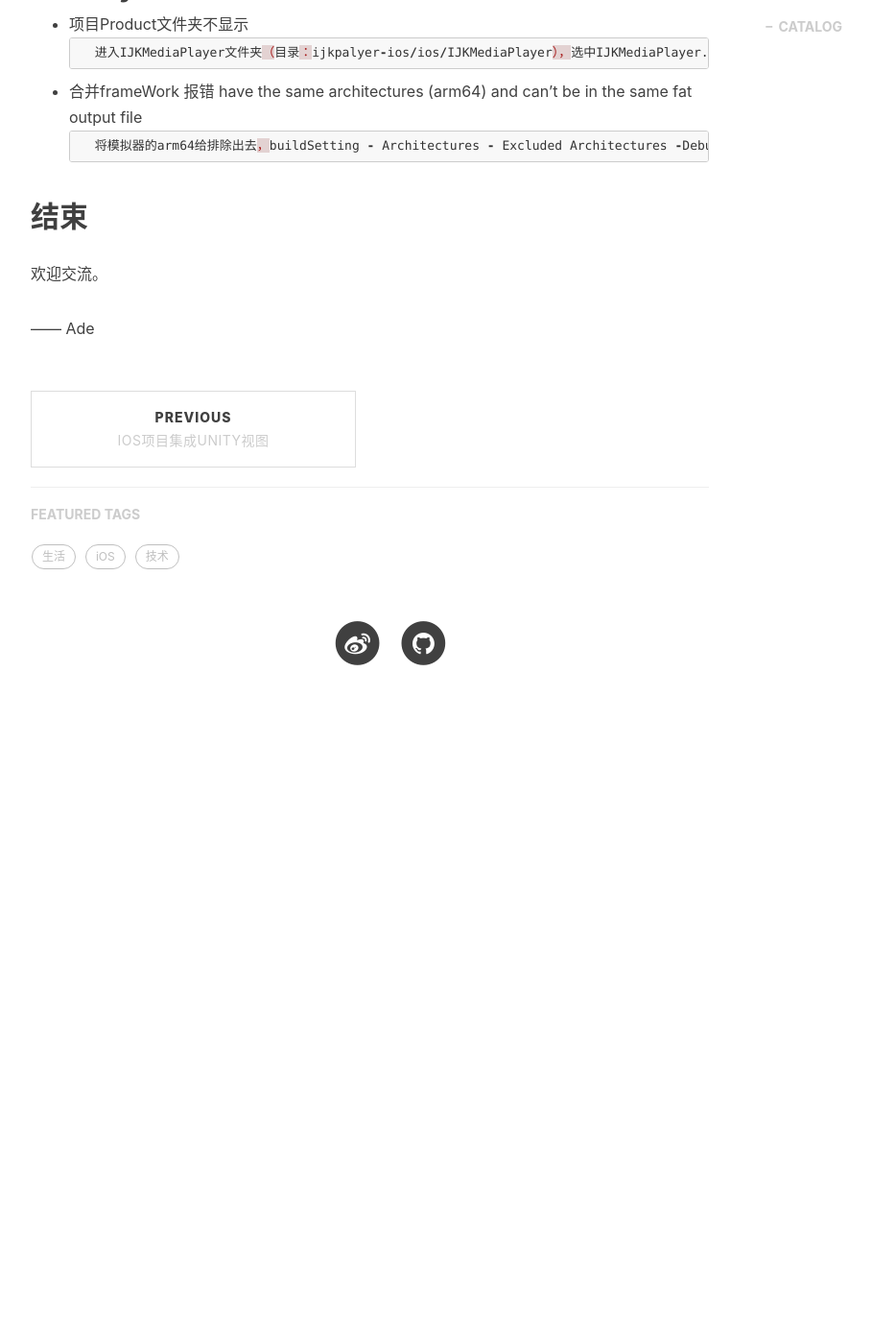
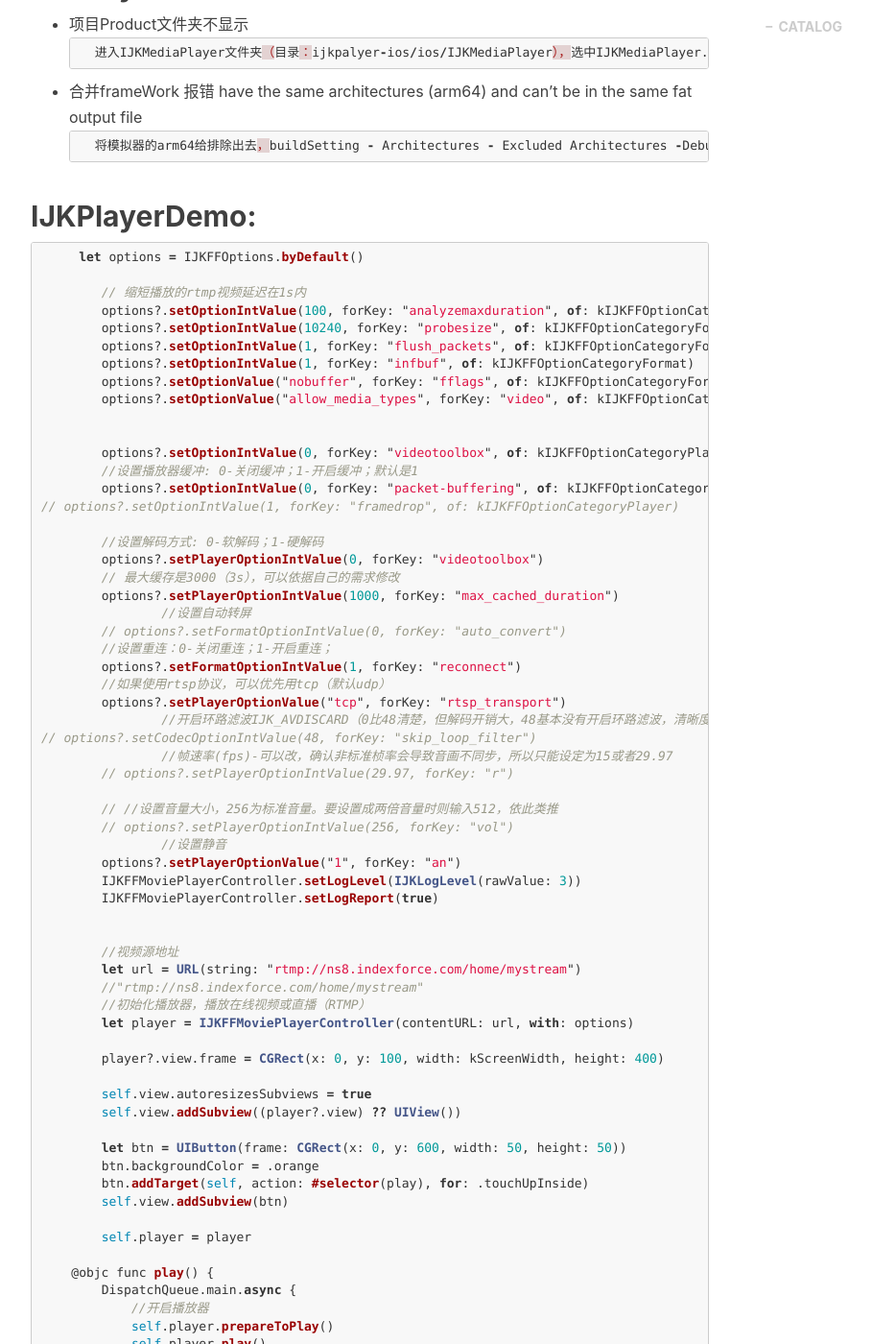
Before and after one commit to Zkim/Zkim.github.io, a Jekyll site: the page built from _posts/2023-02-15-iOS集成IJKPlayer问题.markdown, in a window 1280 px wide and 1400 px high, scrolled down 986 px. Shown: the whole window at 96% size, without its empty margins (233-1142 px from the left). Built offline with Jekyll 4.4.1, drawn with Linux system fonts in a browser that asks for light colours; nearby versions of some CDN libraries; comment, search, counter and statistics services are not loaded; before the commit the page ends 1749 px from its top, so only the background shows below that; some of the changed text lies outside the part shown.

Commit message:
添加ijkPlayer Demo

````diff
--- a/_posts/2023-02-15-iOS集成IJKPlayer问题.markdown
+++ b/_posts/2023-02-15-iOS集成IJKPlayer问题.markdown
@@ -39,7 +39,78 @@
     将模拟器的arm64给排除出去，buildSetting - Architectures - Excluded Architectures -Debug/Release  选择Any iOS Simulator SDK 添加上arm64
 ```
 
+## IJKPlayerDemo:
+```js
+     let options = IJKFFOptions.byDefault()
 
+        // 缩短播放的rtmp视频延迟在1s内
+        options?.setOptionIntValue(100, forKey: "analyzemaxduration", of: kIJKFFOptionCategoryFormat)
+        options?.setOptionIntValue(10240, forKey: "probesize", of: kIJKFFOptionCategoryFormat)
+        options?.setOptionIntValue(1, forKey: "flush_packets", of: kIJKFFOptionCategoryFormat)
+        options?.setOptionIntValue(1, forKey: "infbuf", of: kIJKFFOptionCategoryFormat)
+        options?.setOptionValue("nobuffer", forKey: "fflags", of: kIJKFFOptionCategoryFormat)
+        options?.setOptionValue("allow_media_types", forKey: "video", of: kIJKFFOptionCategoryFormat)
+
+
+        options?.setOptionIntValue(0, forKey: "videotoolbox", of: kIJKFFOptionCategoryPlayer)
+        //设置播放器缓冲: 0-关闭缓冲；1-开启缓冲；默认是1
+        options?.setOptionIntValue(0, forKey: "packet-buffering", of: kIJKFFOptionCategoryPlayer)
+//        options?.setOptionIntValue(1, forKey: "framedrop", of: kIJKFFOptionCategoryPlayer)
+
+        //设置解码方式: 0-软解码；1-硬解码
+        options?.setPlayerOptionIntValue(0, forKey: "videotoolbox")
+        // 最大缓存是3000（3s），可以依据自己的需求修改
+        options?.setPlayerOptionIntValue(1000, forKey: "max_cached_duration")
+                //设置自动转屏
+        //        options?.setFormatOptionIntValue(0, forKey: "auto_convert")
+        //设置重连：0-关闭重连；1-开启重连；
+        options?.setFormatOptionIntValue(1, forKey: "reconnect")
+        //如果使用rtsp协议，可以优先用tcp（默认udp）
+        options?.setPlayerOptionValue("tcp", forKey: "rtsp_transport")
+                //开启环路滤波IJK_AVDISCARD（0比48清楚，但解码开销大，48基本没有开启环路滤波，清晰度低，解码开销小）
+//                options?.setCodecOptionIntValue(48, forKey: "skip_loop_filter")
+                //帧速率(fps)-可以改，确认非标准桢率会导致音画不同步，所以只能设定为15或者29.97
+        //        options?.setPlayerOptionIntValue(29.97, forKey: "r")
+
+        //        //设置音量大小，256为标准音量。要设置成两倍音量时则输入512，依此类推
+        //        options?.setPlayerOptionIntValue(256, forKey: "vol")
+                //设置静音
+        options?.setPlayerOptionValue("1", forKey: "an")
+        IJKFFMoviePlayerController.setLogLevel(IJKLogLevel(rawValue: 3))
+        IJKFFMoviePlayerController.setLogReport(true)
+
+
+        //视频源地址
+        let url = URL(string: "rtmp://ns8.indexforce.com/home/mystream")
+        //"rtmp://ns8.indexforce.com/home/mystream"
+        //初始化播放器，播放在线视频或直播（RTMP）
+        let player = IJKFFMoviePlayerController(contentURL: url, with: options)
+
+        player?.view.frame = CGRect(x: 0, y: 100, width: kScreenWidth, height: 400)
+
+        self.view.autoresizesSubviews = true
+        self.view.addSubview((player?.view) ?? UIView())
+
+        let btn = UIButton(frame: CGRect(x: 0, y: 600, width: 50, height: 50))
+        btn.backgroundColor = .orange
+        btn.addTarget(self, action: #selector(play), for: .touchUpInside)
+        self.view.addSubview(btn)
+
+        self.player = player
+
+    @objc func play() {
+        DispatchQueue.main.async {
+            //开启播放器
+            self.player.prepareToPlay()
+            self.player.play()
+        }
+    }
+
+    override func viewWillDisappear(_ animated: Bool) {
+        super.viewWillDisappear(animated)
+        player.pause()
+    }
+```
 ## 结束
 
 欢迎交流。
````
